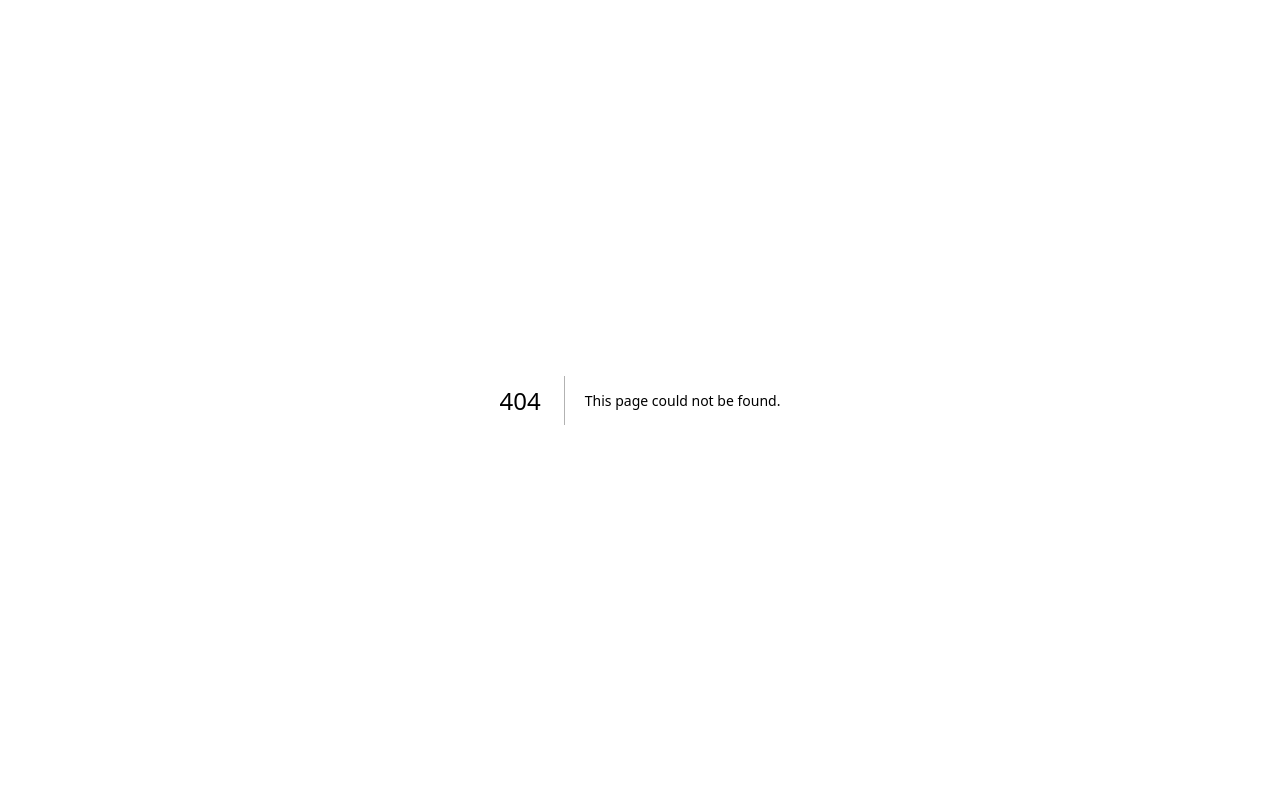
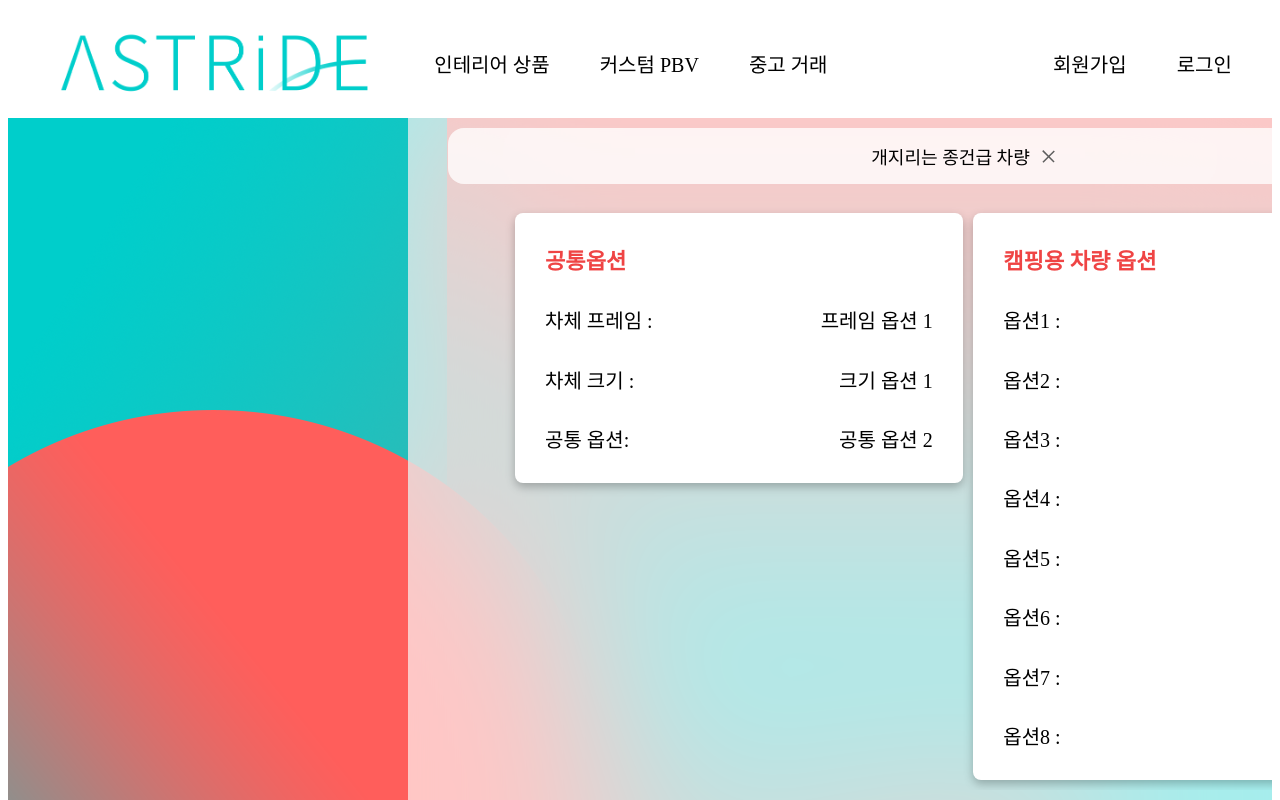
Before and after one commit to JongGeonClass/JGC-WEB, a Next.js app: page /customs/list in a window 1280 px wide. Before the commit this address had no page. Shown: the top 800 px of the page. Built offline with nearby package versions, Linux system fonts and the light colour scheme; no server answers.

Commit message:
add my page pbv feature.

```diff
--- /dev/null
+++ b/src/app/customs/list/main.tsx
@@ -0,0 +1,32 @@
+import Image from 'next/image';
+
+import CarOptionsContainer from '@/components/CarOptionsContainer';
+import cancel from 'public/svg/cancel.svg';
+
+const CustomBox = ({ carName }: { carName: string }) => {
+  return (
+    <div className="flex flex-grow-0 order-1 flex-col align-center gap-2">
+      <div className="flex flex-row w-auto h-14 items-center justify-center gap-3 align-center px-2.5 pr-5 bg-gray-100 [backdrop-filter:blur(80px)] rounded-2xl text-[1.13rem] text-black font-noto-sans-kr font-medium">
+        {carName}
+        <Image
+          className="z-10"
+          alt=""
+          src={cancel}
+        />
+      </div>
+      <CarOptionsContainer />
+    </div>
+  );
+};
+
+const Main = () => {
+  return (
+    <div className="absolute top-[0rem] left-[0rem] w-[120rem] h-[56.88rem] overflow-hidden flex flex-col py-[0rem] px-[25rem] box-border items-center justify-center">
+      <div className="self-stretch flex-1 bg-gray-200 [backdrop-filter:blur(80px)] overflow-hidden flex flex-col py-[0.63rem] px-[2.5rem] justify-start gap-[0.63rem] text-left text-[0.75rem] text-black font-noto-sans-kr">
+        <CustomBox carName="개지리는 종건급 차량"/>
+      </div>
+    </div>
+  );
+};
+
+export default Main;
--- /dev/null
+++ b/src/app/customs/list/page.tsx
@@ -0,0 +1,26 @@
+import Header from "@/components/Header";
+import Footer from "@/components/Footer";
+import Image from "next/image";
+
+import Background from "public/background-temp.png";
+import Main from "./main";
+
+const JGCMyPageCustomPBV = () => {
+  return (
+    <div className="relative bg-white w-full h-[67.5rem] overflow-hidden flex flex-col items-start justify-start">
+      <Header />
+      <div className="self-stretch flex-1 relative bg-gainsboro-100 overflow-hidden">
+        <Image
+          className="absolute top-[0rem] left-[0rem] w-[120rem] h-[56.88rem] object-cover"
+          alt=""
+          src={Background}
+        />
+
+        <Main />
+      </div>
+      <Footer />
+    </div>
+  );
+};
+
+export default JGCMyPageCustomPBV;
--- a/src/app/pbv/option-select/page.tsx
+++ b/src/app/pbv/option-select/page.tsx
@@ -20,28 +20,28 @@ const JGCCustomPBVSelect: NextPage = () => {
           </div>
           <div className="relative font-medium">공통 옵션 선택</div>
           <div className="self-stretch overflow-hidden flex flex-row p-[0.63rem] items-center justify-center gap-[10rem] text-[1.5rem]">
-            <div className="rounded-base shadow-[0px_4px_6px_rgba(0,_0,_0,_0.25)] rounded-md overflow-hidden flex flex-col py-[0.63rem] px-[2.5rem] border-t-0  items-center justify-center border-r-[0.5px] border-solid border-darkturquoise border-b-[0.8px] border-l-[0.5px]">
+            <div className="rounded-base text-[1.13rem] shadow-[0px_4px_6px_rgba(0,_0,_0,_0.25)] rounded-md overflow-hidden flex flex-col py-[0.63rem] px-[2.5rem] border-t-0  items-center justify-center border-r-[0.5px] border-solid border-darkturquoise border-b-[0.8px] border-l-[0.5px]">
               <div className="relative font-light">{`차체 프레임 선택 >`}</div>
             </div>
-            <div className="rounded-base shadow-[0px_4px_6px_rgba(0,_0,_0,_0.25)] rounded-md overflow-hidden flex flex-col py-[0.63rem] px-[2.5rem] border-t-0 items-center justify-center border-r-[0.5px] border-solid border-darkturquoise border-b-[0.8px] border-l-[0.5px]">
+            <div className="rounded-base text-[1.13rem] shadow-[0px_4px_6px_rgba(0,_0,_0,_0.25)] rounded-md overflow-hidden flex flex-col py-[0.63rem] px-[2.5rem] border-t-0 items-center justify-center border-r-[0.5px] border-solid border-darkturquoise border-b-[0.8px] border-l-[0.5px]">
               <div className="relative font-light">{`차체 크기 선택 >`}</div>
             </div>
-            <div className="rounded-base shadow-[0px_4px_6px_rgba(0,_0,_0,_0.25)] rounded-md overflow-hidden flex flex-col py-[0.63rem] px-[2.5rem] border-t-0 items-center justify-center border-r-[0.5px] border-solid border-darkturquoise border-b-[0.8px] border-l-[0.5px]">
+            <div className="rounded-base text-[1.13rem] shadow-[0px_4px_6px_rgba(0,_0,_0,_0.25)] rounded-md overflow-hidden flex flex-col py-[0.63rem] px-[2.5rem] border-t-0 items-center justify-center border-r-[0.5px] border-solid border-darkturquoise border-b-[0.8px] border-l-[0.5px]">
               <div className="relative font-light">{`\${공통 옵션} 선택 >`}</div>
             </div>
           </div>
           <div className="relative font-medium">캠핑용 차량 옵션 선택</div>
           <div className="self-stretch overflow-hidden flex flex-row py-[1.88rem] px-[0.63rem] items-center justify-center gap-[10rem] text-[1.5rem]">
-            <div className="rounded-base shadow-[0px_4px_6px_rgba(0,_0,_0,_0.25)] rounded-md overflow-hidden flex flex-col py-[0.63rem] px-[2.5rem] items-center justify-center border-t-0 border-r-[0.5px] border-solid border-darkturquoise border-b-[0.8px] border-l-[0.5px]">
+            <div className="rounded-base text-[1.13rem] shadow-[0px_4px_6px_rgba(0,_0,_0,_0.25)] rounded-md overflow-hidden flex flex-col py-[0.63rem] px-[2.5rem] items-center justify-center border-t-0 border-r-[0.5px] border-solid border-darkturquoise border-b-[0.8px] border-l-[0.5px]">
               <div className="relative font-light">{`옵션1 선택 >`}</div>
             </div>
-            <div className="rounded-base shadow-[0px_4px_6px_rgba(0,_0,_0,_0.25)] rounded-md overflow-hidden flex flex-col py-[0.63rem] px-[2.5rem] items-center justify-center border-t-0 border-r-[0.5px] border-solid border-darkturquoise border-b-[0.8px] border-l-[0.5px]">
+            <div className="rounded-base text-[1.13rem] shadow-[0px_4px_6px_rgba(0,_0,_0,_0.25)] rounded-md overflow-hidden flex flex-col py-[0.63rem] px-[2.5rem] items-center justify-center border-t-0 border-r-[0.5px] border-solid border-darkturquoise border-b-[0.8px] border-l-[0.5px]">
               <div className="relative font-light">{`옵션2 선택 >`}</div>
             </div>
-            <div className="rounded-base shadow-[0px_4px_6px_rgba(0,_0,_0,_0.25)] rounded-md overflow-hidden flex flex-col py-[0.63rem] px-[2.5rem] items-center justify-center border-t-0 border-r-[0.5px] border-solid border-darkturquoise border-b-[0.8px] border-l-[0.5px]">
+            <div className="rounded-base text-[1.13rem] shadow-[0px_4px_6px_rgba(0,_0,_0,_0.25)] rounded-md overflow-hidden flex flex-col py-[0.63rem] px-[2.5rem] items-center justify-center border-t-0 border-r-[0.5px] border-solid border-darkturquoise border-b-[0.8px] border-l-[0.5px]">
               <div className="relative font-light">{`옵션3 선택 >`}</div>
             </div>
-            <div className="rounded-base shadow-[0px_4px_6px_rgba(0,_0,_0,_0.25)] rounded-md overflow-hidden flex flex-col py-[0.63rem] px-[2.5rem] items-center justify-center border-t-0 border-r-[0.5px] border-solid border-darkturquoise border-b-[0.8px] border-l-[0.5px]">
+            <div className="rounded-base text-[1.13rem] shadow-[0px_4px_6px_rgba(0,_0,_0,_0.25)] rounded-md overflow-hidden flex flex-col py-[0.63rem] px-[2.5rem] items-center justify-center border-t-0 border-r-[0.5px] border-solid border-darkturquoise border-b-[0.8px] border-l-[0.5px]">
               <div className="relative font-light">{`옵션4 선택 >`}</div>
             </div>
           </div>
@@ -49,7 +49,24 @@ const JGCCustomPBVSelect: NextPage = () => {
           <div className="relative text-[2rem] font-medium">
             나의 커스텀 차량 옵션 확인하기
           </div>
-          <CarOptionsContainer />
+
+          <div className="self-stretch overflow-hidden flex flex-col p-[0.63rem] items-center justify-start gap-[0.63rem] text-left text-[1.13rem] text-black font-noto-sans-kr">
+            <div className="overflow-hidden text-[1.13rem] flex flex-row items-center justify-center gap-[0.63rem]">
+              <div className="self-stretch overflow-hidden flex flex-col p-[0.63rem] items-center justify-center">
+                <div className="relative font-light">커스텀 차량 이름 :</div>
+              </div>
+
+              <div className="self-stretch bg-whitesmoke overflow-hidden flex flex-col p-[0.63rem] items-center justify-center text-gray-400">
+                <div className="relative font-light">차량 이름을 입력하세요..</div>
+              </div>
+            </div>
+
+            <CarOptionsContainer />
+
+            <div className="rounded-base bg-white shadow-[0px_4px_4px_rgba(0,_0,_0,_0.25)] overflow-hidden flex flex-col py-[0.94rem] rounded-md px-[5rem] items-start justify-start text-[1.5rem] text-red-500 border-r-[0.5px] border-solid border-tomato border-b-[0.8px] border-l-[0.5px] border-t-0">
+              <div className="relative font-medium text-red-500">커스텀 저장하기</div>
+            </div>
+          </div>
 
         </div>
       </div>
--- a/src/components/CarOptionsContainer.tsx
+++ b/src/components/CarOptionsContainer.tsx
@@ -3,20 +3,10 @@ import type { NextPage } from "next";
 const CarOptionsContainer: NextPage = () => {
   return (
     <div className="self-stretch overflow-hidden flex flex-col p-[0.63rem] items-center justify-start gap-[0.63rem] text-left text-[1.13rem] text-black font-noto-sans-kr">
+      <div className="overflow-hidden flex flex-row p-[0.63rem] items-start justify-center gap-[0.63rem] text-[1.25rem]">
 
-      <div className="overflow-hidden flex flex-row items-start justify-start gap-[0.63rem]">
-        <div className="self-stretch overflow-hidden flex flex-col p-[0.63rem] items-center justify-center">
-          <div className="relative font-light">커스텀 차량 이름 :</div>
-        </div>
-
-        <div className="self-stretch bg-whitesmoke overflow-hidden flex flex-col p-[0.63rem] items-center justify-center text-gray-400">
-          <div className="relative font-light">차량 이름을 입력하세요..</div>
-        </div>
-      </div>
-
-      <div className="overflow-hidden flex flex-row p-[0.63rem] items-start justify-center gap-[0.63rem] text-[1.25rem]">
         <div className="rounded-lg bg-white shadow-[0px_4px_10px_rgba(0,_0,_0,_0.25)] overflow-hidden flex flex-col p-[0.63rem] items-start justify-start">
-          <div className="w-[26.75rem] overflow-hidden flex flex-row p-[0.63rem] box-border items-start justify-start text-[1.38rem] text-tomato">
+          <div className="w-[26.75rem] overflow-hidden flex flex-row p-[0.63rem] box-border items-start justify-start text-[1.38rem] text-red-500">
             <div className="flex-1 overflow-hidden flex flex-col p-[0.63rem] items-start justify-start">
               <b className="relative">공통옵션</b>
             </div>
@@ -47,8 +37,8 @@ const CarOptionsContainer: NextPage = () => {
           </div>
         </div>
 
-        <div className="rounded-lg bg-snow shadow-[0px_4px_10px_rgba(0,_0,_0,_0.25)] overflow-hidden flex flex-col p-[0.63rem] items-start justify-start">
-          <div className="w-[26.75rem] overflow-hidden flex flex-row p-[0.63rem] box-border items-start justify-start text-[1.38rem] text-tomato">
+        <div className="rounded-lg bg-white shadow-[0px_4px_10px_rgba(0,_0,_0,_0.25)] overflow-hidden flex flex-col p-[0.63rem] items-start justify-start">
+          <div className="w-[26.75rem] overflow-hidden flex flex-row p-[0.63rem] box-border items-start justify-start text-[1.38rem] text-red-500">
             <div className="flex-1 overflow-hidden flex flex-col p-[0.63rem] items-start justify-start">
               <b className="relative">캠핑용 차량 옵션</b>
             </div>
@@ -119,11 +109,6 @@ const CarOptionsContainer: NextPage = () => {
           </div>
         </div>
       </div>
-
-      <div className="rounded-base bg-white shadow-[0px_4px_4px_rgba(0,_0,_0,_0.25)] overflow-hidden flex flex-col py-[0.94rem] rounded-md px-[5rem] items-start justify-start text-[1.5rem] text-red-500 border-r-[0.5px] border-solid border-tomato border-b-[0.8px] border-l-[0.5px] border-t-0">
-        <div className="relative font-medium text-red-500">커스텀 저장하기</div>
-      </div>
-
     </div>
   );
 };
```
Also changed, not shown: public/svg/cancel.svg (added).
